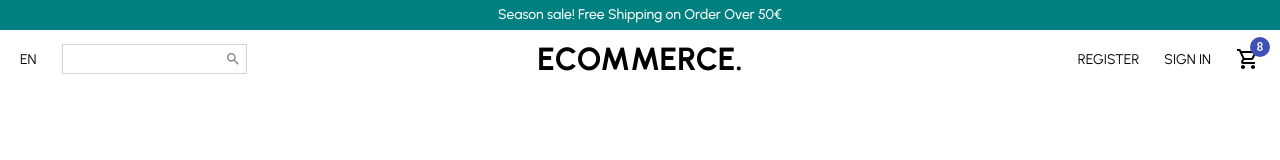
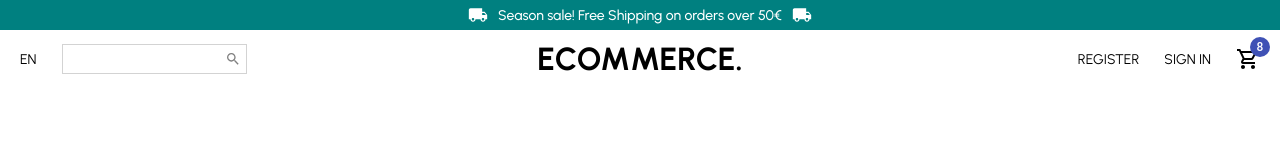
Before and after one commit to DviadFer/ecommerce-react, a React (Create React App) app: page / in a window 1280 px wide. Shown: the top 160 px of the page. Built offline with nearby package versions, Linux system fonts and the light colour scheme.

Commit message:
Fix: Arreglado el mensaje del banner promocional

```diff
--- a/src/components/PromoBanner.jsx
+++ b/src/components/PromoBanner.jsx
@@ -1,19 +1,24 @@
+import { LocalShipping } from "@material-ui/icons"
 import styled from "styled-components"
 
 const Container = styled.div`
     height: 30px;
     background-color: teal;
     color: white;
-    text-align: center;
-    line-height: 30px;
     font-size: 14px;
     font-weight: 500;
+    display: flex;
+    align-items: center;
+    justify-content: center;
+    gap: 10px;
 `
 
 const PromoBanner = () => {
   return (
     <Container>
-        Season sale! Free Shipping on Order Over 50€
+        <LocalShipping style={{fontSize: 20}} />
+        Season sale! Free Shipping on orders over 50€
+        <LocalShipping style={{fontSize: 20}} />
     </Container>
   )
 }
```
